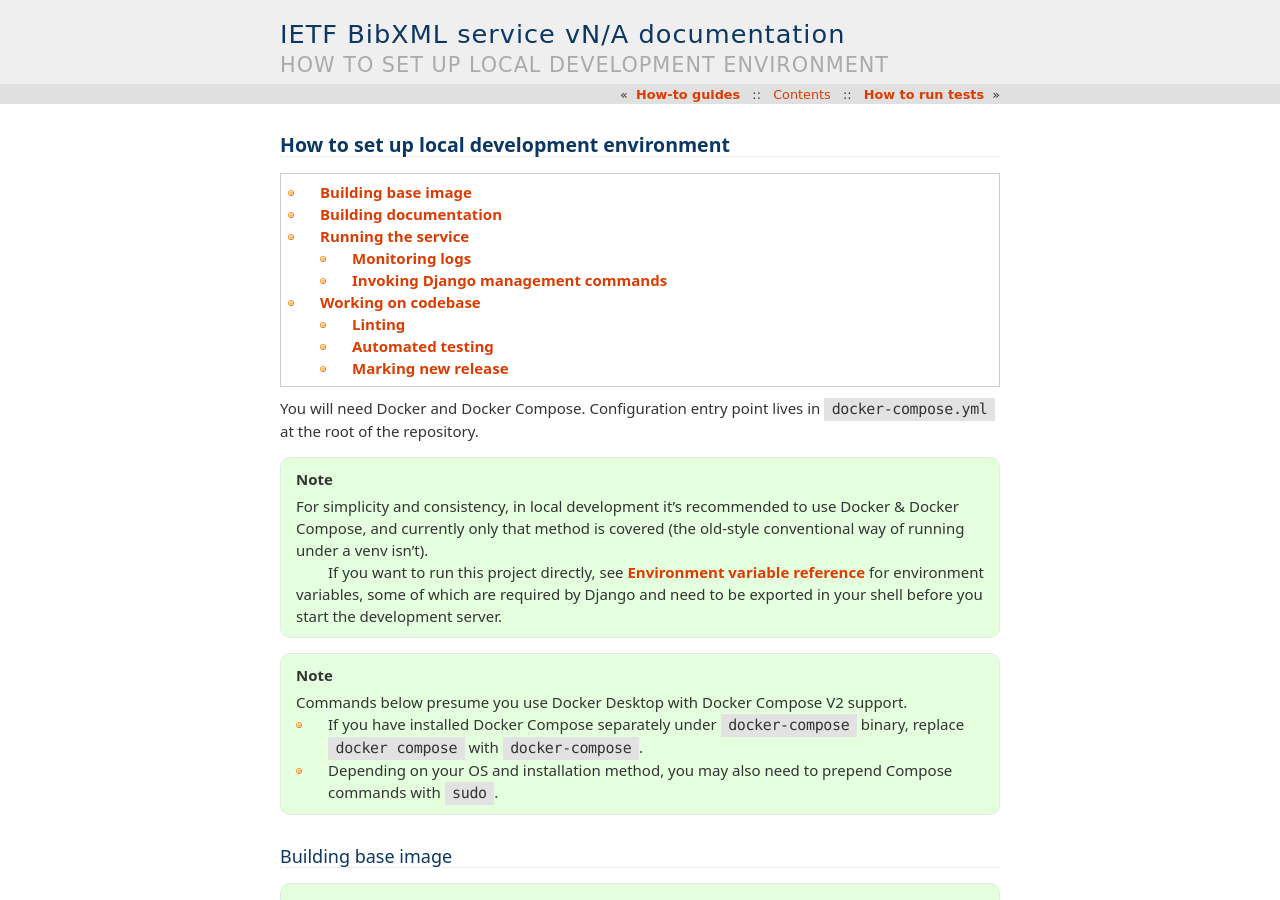
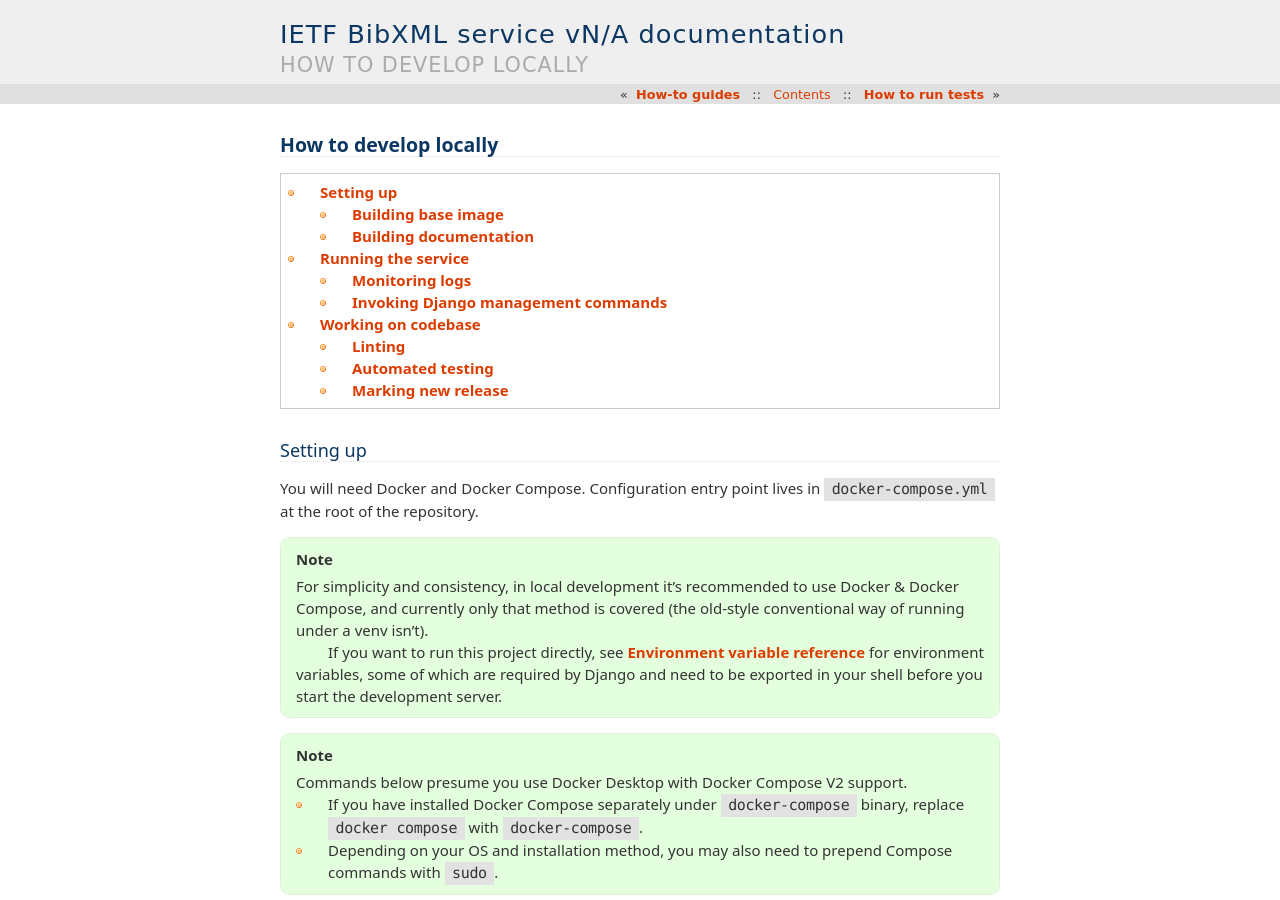
Before and after one commit to ietf-tools/bibxml-service, a Sphinx documentation site: the page built from docs/howto/develop-locally.rst, in a window 1280 px wide and 900 px high. Built offline with Sphinx 7.4.7, drawn with Linux system fonts in a browser that asks for light colours; pages that are not in the unit, such as notebooks, are missing from menus.

Commit message:
docs: restructure the develop locally page

```diff
--- a/docs/howto/develop-locally.rst
+++ b/docs/howto/develop-locally.rst
@@ -1,9 +1,12 @@
-===========================================
-How to set up local development environment
-===========================================
+======================
+How to develop locally
+======================
 
 .. contents::
    :local:
+
+Setting up
+==========
 
 You will need Docker and Docker Compose.
 Configuration entry point lives in ``docker-compose.yml``
@@ -33,7 +36,7 @@ at the root of the repository.
 
 
 Building base image
-===================
+-------------------
 
 .. note::
 
@@ -60,7 +63,7 @@ Building base image
 
 
 Building documentation
-======================
+----------------------
 
 In production (without DEBUG and dev Compose config),
 the documentation is made available under `/static/docs/index.html`.
```
